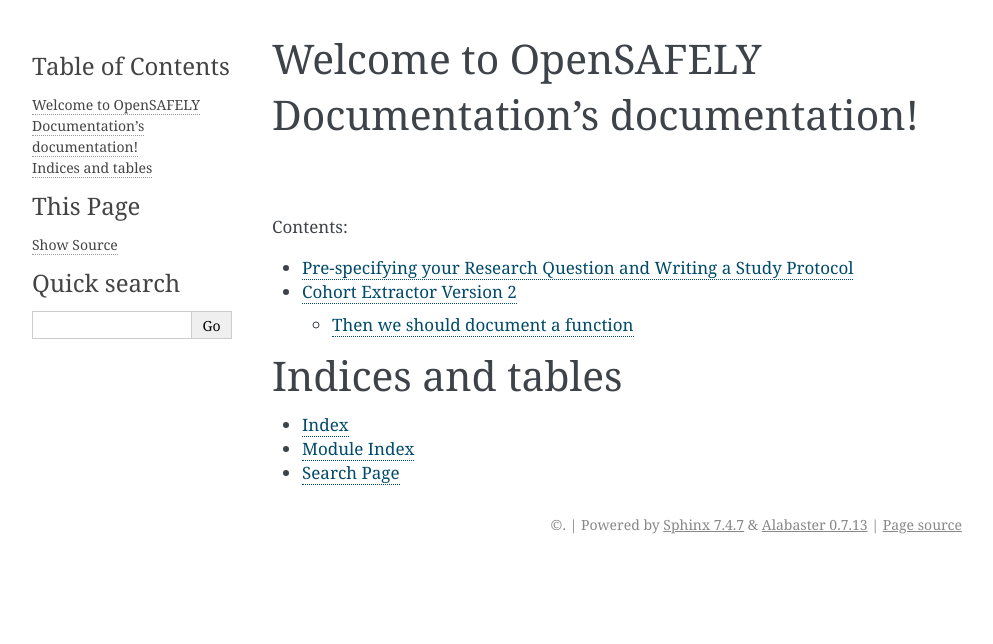
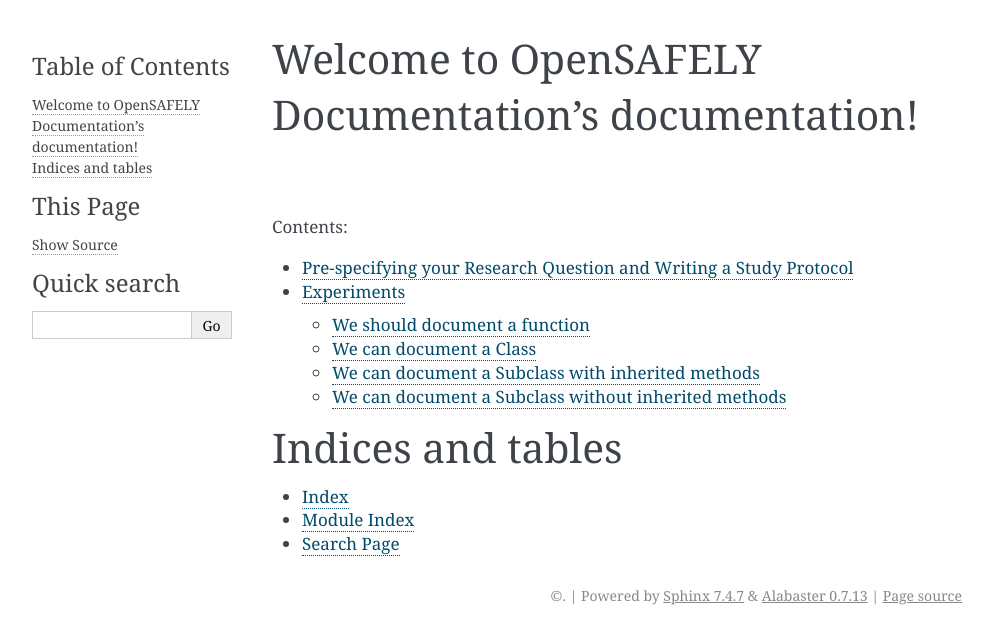
Before and after one commit to opensafely-core/cohort-extractor-v2-documentation, a Sphinx documentation site: the page built from docs/source/index.rst, in a window 1280 px wide. Shown: the top 644 px of the page, without its empty margins (148-1141 px from the left). Built offline with Sphinx 7.4.7, drawn with Linux system fonts in a browser that asks for light colours.

Commit message:
add class and subclass example

```diff
--- /dev/null
+++ b/docs/source/code/code.rst
@@ -0,0 +1,34 @@
+Experiments
+**************************
+
+.. automodule:: a_module
+
+
+Some content goes here
+
+We should document a function
+==================================
+
+.. automodule:: a_module.addition.add_two
+    :members:
+
+And then we have some other stuff
+
+We can document a Class
+==========================
+
+.. autoclass:: a_module.people.Person
+    :members:
+
+We can document a Subclass with inherited methods
+=================================================
+
+.. autoclass:: a_module.people.Farmer
+    :members:
+    :inherited-members:
+
+We can document a Subclass without inherited methods
+=================================================
+
+.. autoclass:: a_module.people.Farmer
+    :members:
--- a/docs/source/cohortextractor/cohortextractor.rst
+++ /dev/null
@@ -1,15 +0,0 @@
-Cohort Extractor Version 2
-**************************
-
-.. automodule:: a_module
-
-
-Some content goes here
-
-Then we should document a function
-==================================
-
-.. automodule:: a_module.addition.add_two
-    :members:
-
-And then we have some other stuff
--- a/docs/source/index.rst
+++ b/docs/source/index.rst
@@ -11,7 +11,7 @@
    :caption: Contents:
 
    introduction/protocol
-   cohortextractor/cohortextractor
+   code/code
 
 
 
```
Also changed, not shown: 15 other files.
